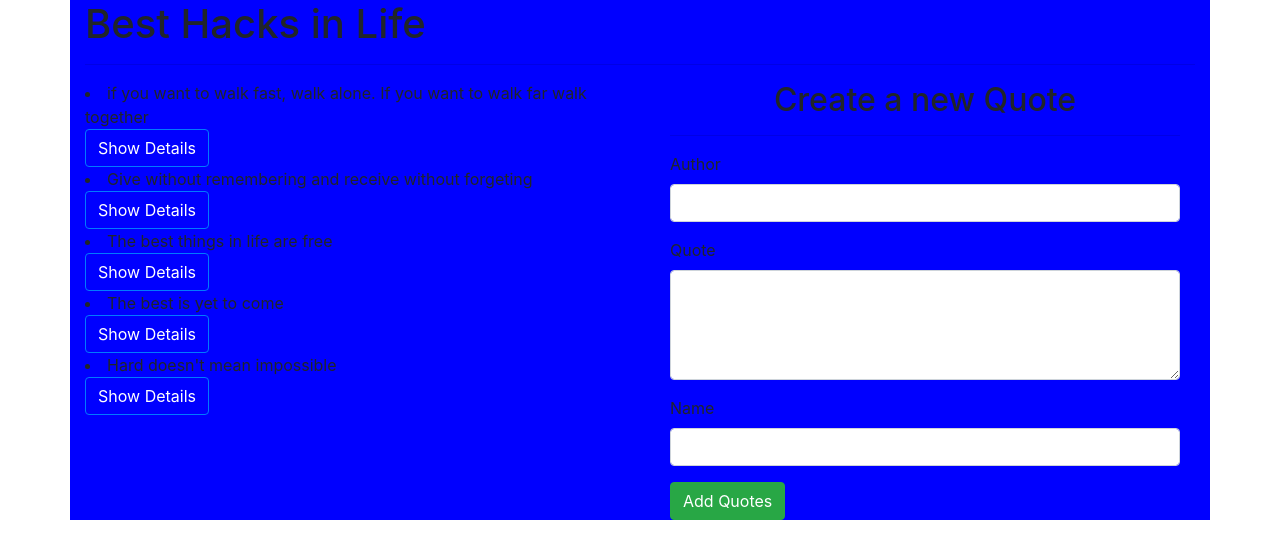
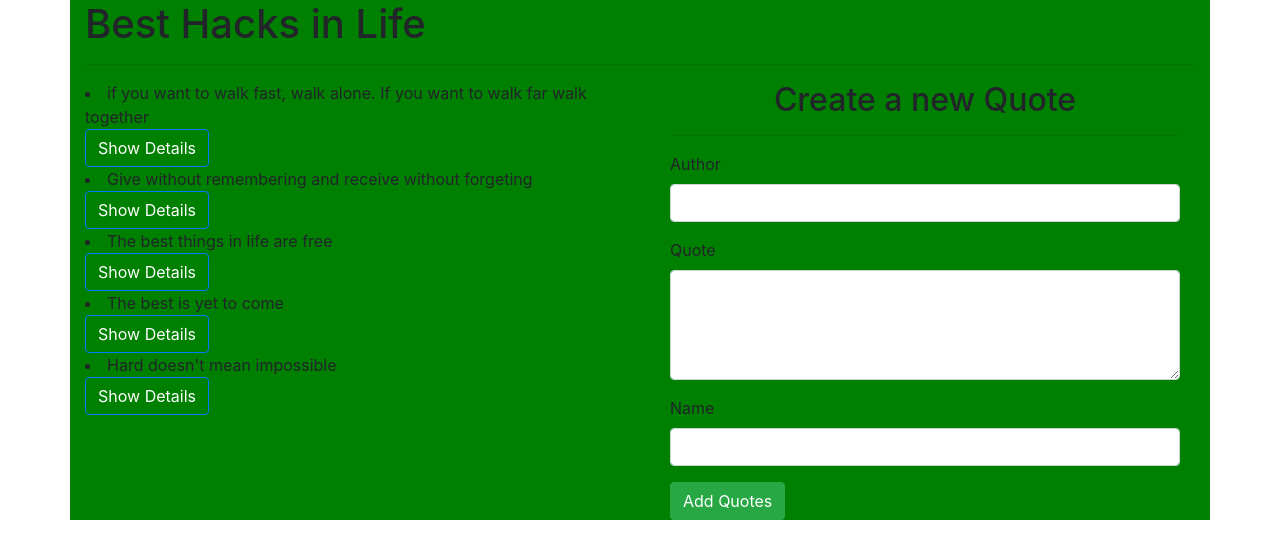
Before and after one commit to JadyVella/Life-Hacks, an Angular app: page / in a window 1280 px wide. Shown: the top 558 px of the page. Built offline with nearby package versions, Linux system fonts and the light colour scheme.

Commit message:
Add green color as the background colour

```diff
--- a/src/app/life-hacks-details/life-hacks-details.component.html
+++ b/src/app/life-hacks-details/life-hacks-details.component.html
@@ -1,8 +1,8 @@
 <link rel="stylesheet" href="https://cdnjs.cloudflare.com/ajax/libs/font-awesome/4.7.0/css/font-awesome.min.css">
 
 
-<p>{{quote.author}}</p>
-<p>Due on {{quote.completeDate|dateCount}} days</p>
+<p>{{quotes.author}}</p>
+<p>Due on {{quotes.completeDate|dateCount}} days</p>
 
     <!-- <div class="row">
 
--- a/src/app/life-hacks/life-hacks.component.css
+++ b/src/app/life-hacks/life-hacks.component.css
@@ -1,3 +1,3 @@
 * {
-    background-color: blue;
+    background-color: green;
 }
```
